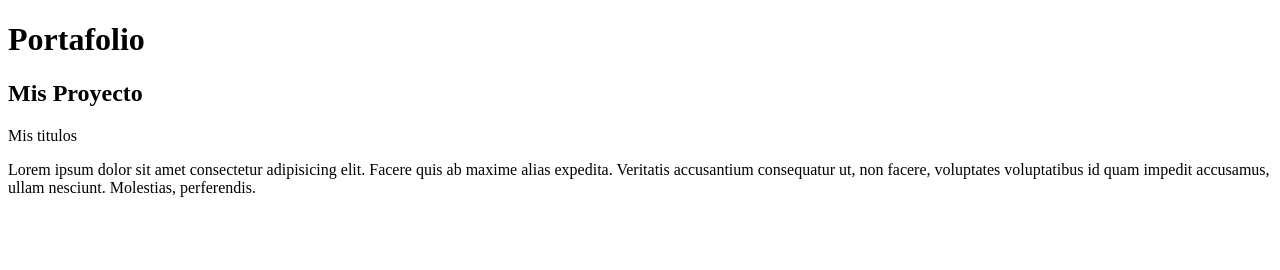
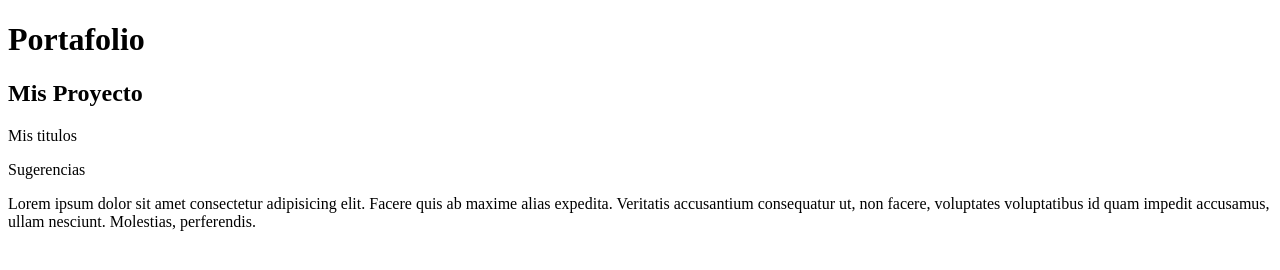
Before and after one commit to inalexis/mi_portafolioo, a plain HTML site: page index.html in a window 1280 px wide. Drawn offline with Linux system fonts and the light colour scheme.

Commit message:
quinto commit :wq

```diff
--- a/index.html
+++ b/index.html
@@ -11,6 +11,7 @@
 
     <h2>Mis Proyecto</h2>
     <p>Mis titulos</p>
+    <p>Sugerencias</p>
     <p>Lorem ipsum dolor sit amet consectetur adipisicing elit. Facere quis ab maxime alias expedita. Veritatis accusantium consequatur ut, non facere, voluptates voluptatibus id quam impedit accusamus, ullam nesciunt. Molestias, perferendis.</p>
 </body>
 </html>
```
